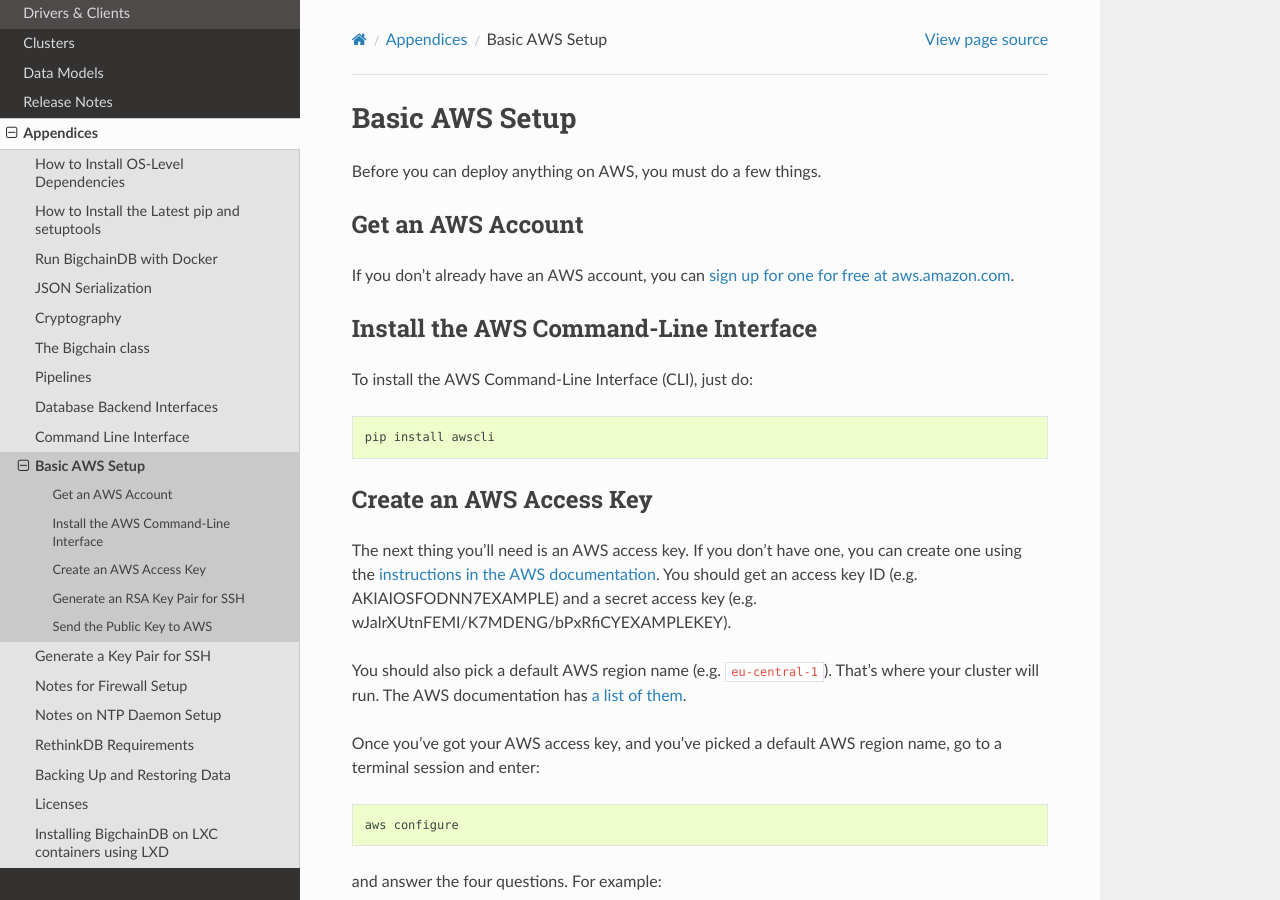
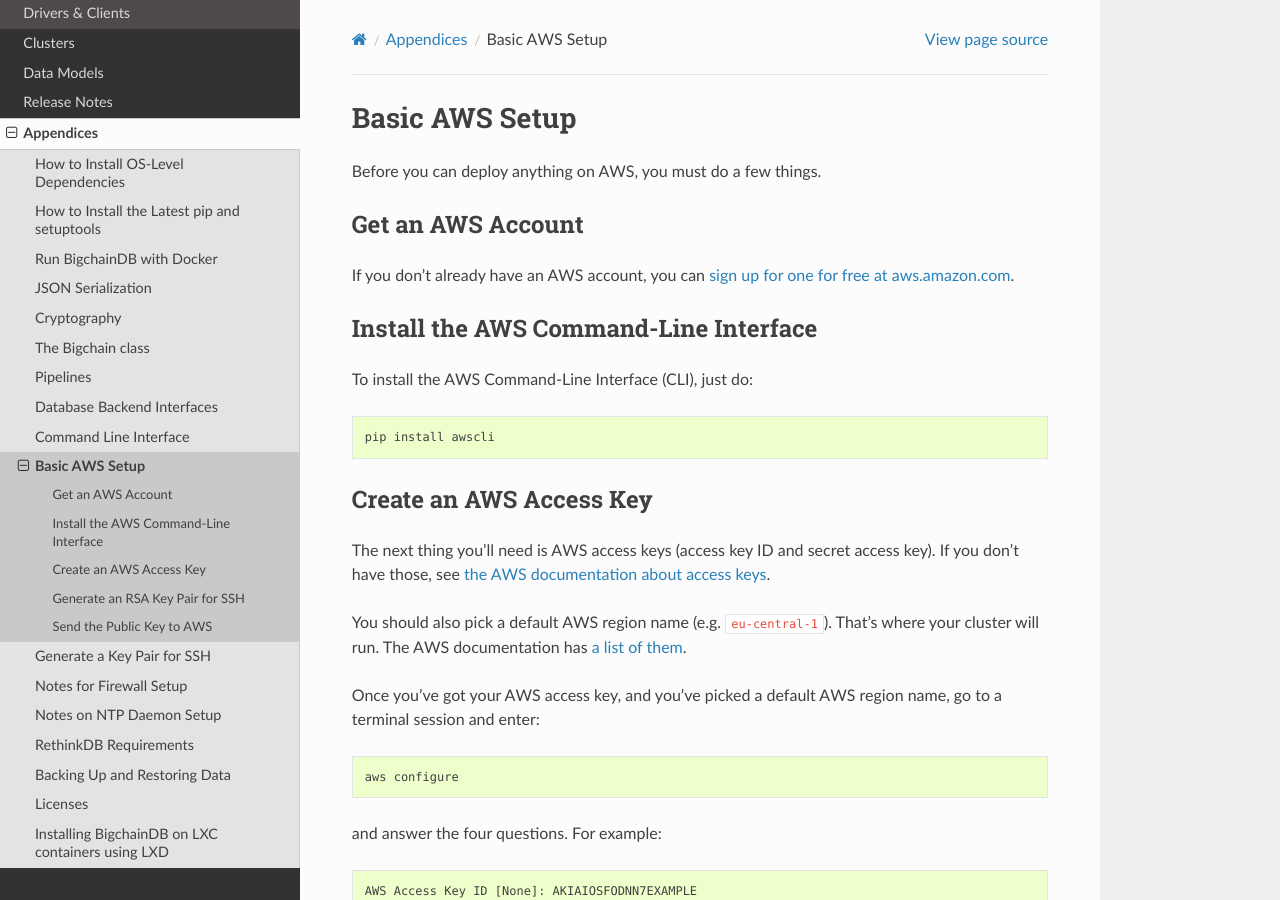
Before and after one commit to bigchaindb/bigchaindb, a Sphinx documentation site: the page built from docs/server/source/appendices/aws-setup.md, in a window 1280 px wide and 900 px high. Built offline with Sphinx 7.4.7 and the Read the Docs theme 2.0.0, drawn with Linux system fonts in a browser that asks for light colours; pages that are not in the unit, such as notebooks, are missing from menus.

Commit message:
Updated link to AWS docs re access keys

```diff
--- a/docs/server/source/appendices/aws-setup.md
+++ b/docs/server/source/appendices/aws-setup.md
@@ -18,7 +18,7 @@
 
 ## Create an AWS Access Key
 
-The next thing you'll need is an AWS access key. If you don't have one, you can create one using the [instructions in the AWS documentation](http://docs.aws.amazon.com/AWSSimpleQueueService/latest/SQSGettingStartedGuide/AWSCredentials.html). You should get an access key ID (e.g. AKIAIOSFODNN7EXAMPLE) and a secret access key (e.g. wJalrXUtnFEMI/K7MDENG/bPxRfiCYEXAMPLEKEY).
+The next thing you'll need is AWS access keys (access key ID and secret access key). If you don't have those, see [the AWS documentation about access keys](https://docs.aws.amazon.com/general/latest/gr/aws-sec-cred-types.html#access-keys-and-secret-access-keys).
 
 You should also pick a default AWS region name (e.g. `eu-central-1`). That's where your cluster will run. The AWS documentation has [a list of them](http://docs.aws.amazon.com/general/latest/gr/rande.html#ec2_region).
 
```
